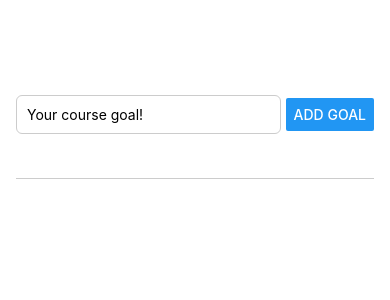
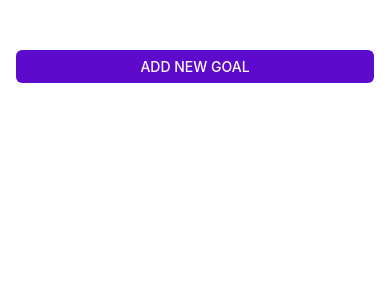
Before and after one commit to VadimKorobec/react-native-udemy, a React Native app: screen / in a window 390 px wide. Shown: the top 300 px of the page. Built offline with nearby package versions, Linux system fonts and the light colour scheme.

Commit message:
add Modal

```diff
--- a/App.js
+++ b/App.js
@@ -1,10 +1,11 @@
 import { useState } from "react";
-import { FlatList, StyleSheet, View } from "react-native";
+import { Button, FlatList, StyleSheet, View } from "react-native";
 
 import GoalItem from "./components/GoalItem";
 import GoalInput from "./components/GoalInput";
 
 export default function App() {
+  const [modalIsVisable, setModalIsVisable] = useState(false);
   const [goals, setGoals] = useState([]);
 
   const handleAddGoal = (data) => {
@@ -12,17 +13,34 @@ export default function App() {
   };
 
   const handleDeleteGoal = (id) => {
-    const newState = goals.filter(item => item.id !== id);
-    setGoals([...newState])
-  }
+    const newState = goals.filter((item) => item.id !== id);
+    setGoals(newState);
+  };
+
+  const handleToggleModal = () => {
+    setModalIsVisable((prevState) => !prevState);
+  };
 
   return (
     <View style={styles.appContainer}>
-      <GoalInput onAddGoal={handleAddGoal} />
+      <View style={styles.buttonContainer}>
+        <Button
+          onPress={handleToggleModal}
+          title="Add New Goal"
+          color="#5e0acc"
+        />
+      </View>
+      <GoalInput
+        onToggle={handleToggleModal}
+        visible={modalIsVisable}
+        onAddGoal={handleAddGoal}
+      />
       <View style={styles.goalsContainer}>
         <FlatList
           data={goals}
-          renderItem={({ item }) => <GoalItem onDelete={handleDeleteGoal} item={item} />}
+          renderItem={({ item }) => (
+            <GoalItem onDelete={handleDeleteGoal} item={item} />
+          )}
           keyExtractor={(item) => item.id}
         />
       </View>
@@ -39,4 +57,8 @@ const styles = StyleSheet.create({
   goalsContainer: {
     flex: 5,
   },
+  buttonContainer: {
+    borderRadius: 6,
+    overflow: "hidden",
+  },
 });
--- a/components/GoalInput.js
+++ b/components/GoalInput.js
@@ -2,9 +2,16 @@ import { useState } from "react";
 import "react-native-get-random-values";
 import { nanoid } from "nanoid";
 
-import { Alert, Button, StyleSheet, TextInput, View } from "react-native";
+import {
+  Alert,
+  Button,
+  Modal,
+  StyleSheet,
+  TextInput,
+  View,
+} from "react-native";
 
-const GoalInput = ({onAddGoal}) => {
+const GoalInput = ({ onAddGoal, visible, onToggle }) => {
   const [text, setText] = useState("");
 
   const handleInput = (text) => {
@@ -23,7 +30,8 @@ const GoalInput = ({onAddGoal}) => {
       return Alert.alert("Please enter a valid value!");
     }
 
-    onAddGoal(goal)
+    onAddGoal(goal);
+
     reset();
   };
 
@@ -31,6 +39,7 @@ const GoalInput = ({onAddGoal}) => {
     setText("");
   };
   return (
+    <Modal visible={visible} animationType="fade">
       <View style={styles.inputContainer}>
         <TextInput
           style={styles.textInput}
@@ -38,8 +47,16 @@ const GoalInput = ({onAddGoal}) => {
           onChangeText={handleInput}
           placeholder="Your course goal!"
         />
+        <View style={styles.buttonContaiter}>
+          <View style={styles.button}>
             <Button onPress={handleAddGoal} title="Add Goal" />
           </View>
+          <View style={styles.button}>
+            <Button title="Cancel" onPress={onToggle} />
+          </View>
+        </View>
+      </View>
+    </Modal>
   );
 };
 
@@ -48,11 +65,11 @@ export default GoalInput;
 const styles = StyleSheet.create({
   inputContainer: {
     flex: 1,
-    flexDirection: "row",
-    justifyContent: "space-between",
-    gap: 5,
+    justifyContent: "center",
     alignItems: "center",
     marginBottom: 24,
+    padding:16,
+    gap: 24,
     borderBottomWidth: 1,
     borderBottomColor: "#cccccc",
   },
@@ -60,7 +77,14 @@ const styles = StyleSheet.create({
     borderWidth: 1,
     borderRadius: 6,
     borderColor: "#cccccc",
-    width: "80%",
+    width: "100%",
     padding: 10,
   },
+  buttonContaiter: {
+    flexDirection: "row",
+    gap: 20,
+  },
+  button: {
+    width: 120,
+  },
 });
--- a/components/GoalItem.js
+++ b/components/GoalItem.js
@@ -2,11 +2,15 @@ import { Pressable, StyleSheet, Text, View } from "react-native";
 
 const GoalItem = ({ item, onDelete }) => {
   return (
-    <Pressable onPress={()=> onDelete(item.id)}>
-      <View style={styles.goalItem}>
+    <View style={styles.goalItem}>
+      <Pressable
+        onPress={() => onDelete(item.id)}
+        android_ripple={{ color: "#210644" }}
+        style={({ pressed }) => pressed && styles.pressedItem}
+      >
         <Text style={styles.goalText}>{item.text}</Text>
-      </View>
-    </Pressable>
+      </Pressable>
+    </View>
   );
 };
 
@@ -15,11 +19,15 @@ export default GoalItem;
 const styles = StyleSheet.create({
   goalItem: {
     margin: 8,
-    padding: 8,
     borderRadius: 6,
     backgroundColor: "#5e0acc",
   },
+  pressedItem: {
+    opacity: 0.5,
+  },
+
   goalText: {
     color: "white",
+    padding: 8,
   },
 });
```
Lines whose indentation alone changed are shown as unchanged.
